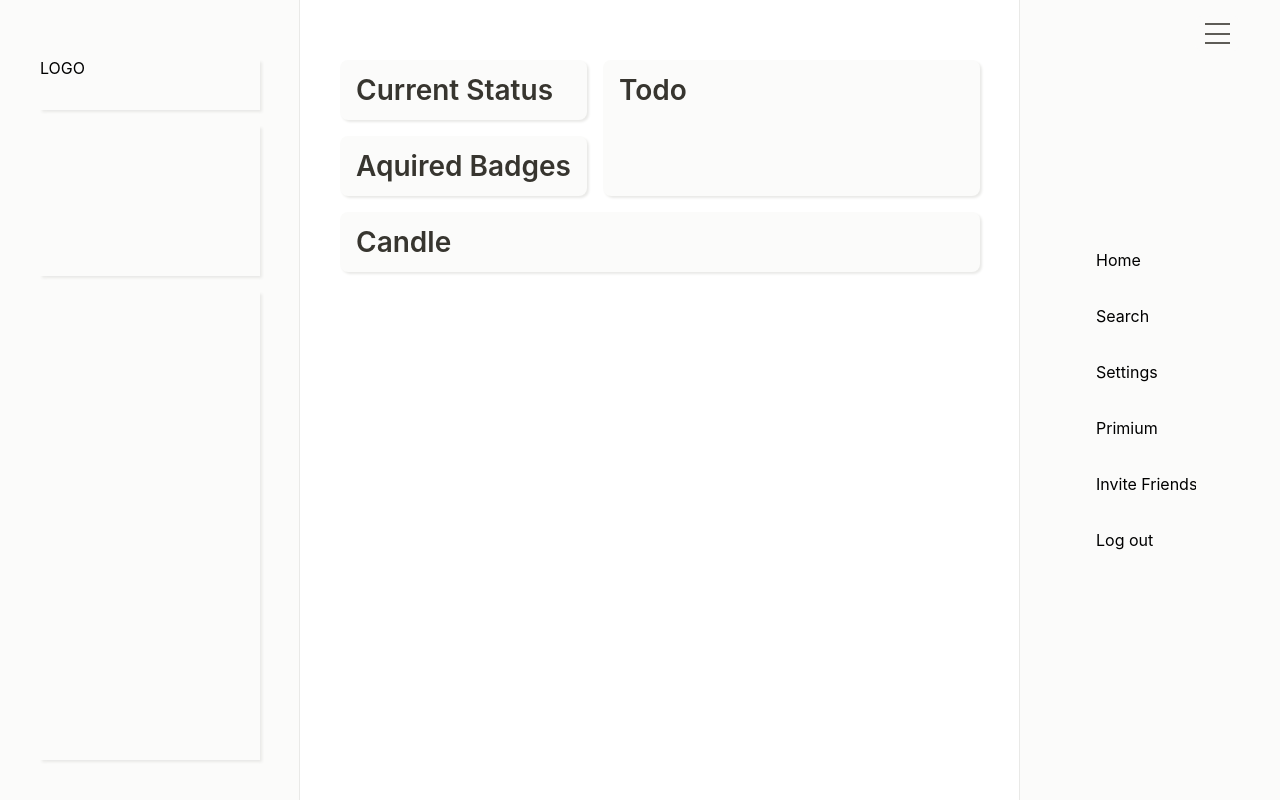
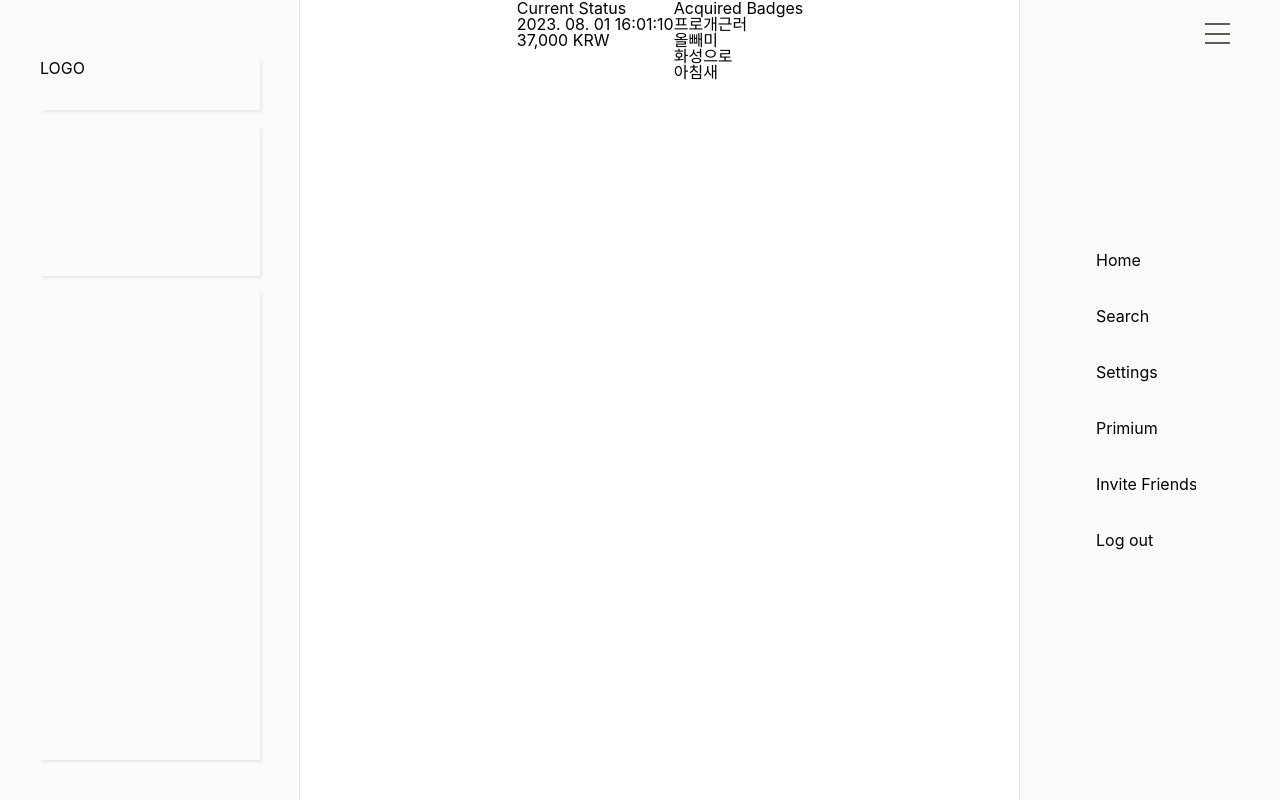
Before and after one commit to TaskStock/TaskStock, a Django app: page / in a window 1280 px wide. Run offline with Django 4.2, Linux system fonts and the light colour scheme; some libraries are stand-ins or nearby versions; some web fonts are replaced.

Commit message:
#9 feat: 홈화면 .main-container html 수정
홈화면 html의 main-container의 구조 수정

```diff
--- a/server/templates/base.html
+++ b/server/templates/base.html
@@ -14,6 +14,7 @@
     <!-- css -->
     <link rel="stylesheet" href="{% static 'css/reset.css' %}">
     <link rel="stylesheet" href="{% static 'css/base.css' %}">
+    <link rel="stylesheet" href="{% static 'css/home_main-section.css' %}">
 
     <title>TaskStock</title>
 </head>
@@ -28,39 +29,34 @@
         <!-- <div class="menu-left__following menu-left__box"></div> -->
     </div>
         <div class="main-container">
-        <main>
-            <div class="main-top">
-                <div class="main-left">
-                    <div class="main__current main__box">
-                        <div class="main__box--header main__current--header">
-                            <!-- 작업공간 -->
-                            <h2>Current Status</h2>
+            {% block content %}
+                <div class="main-container__current-status">
+                    <h1>Current Status</h1>
+                    <p>
+                        <span>2023. 08. 01</span>
+                        <span>16:01:10</span>
+                    </p>
+                    <h3>37,000 KRW</h3>
                 </div>
+                <div class="main-container__badges">
+                    <h1>Acquired Badges</h1>
+                    <ul class="main-container__badges-list">
+                        <li>
+                            <span>프로개근러</span>
+                            <i class="gg-check"></i>
+                        </li>
+                        <li>
+                            <span>올빼미</span>
+                        </li>
+                        <li>
+                            <span>화성으로</span>
+                        </li>
+                        <li>
+                            <span>아침새</span>
+                        </li>
+                    </ul>
                 </div>
-                    <div class="main__badge main__box">
-                        <div class="main__box--header main__badge--header">
-                            <!-- 작업공간 -->
-                            <h2>Aquired Badges</h2>
-                        </div>
-                    </div>
-
-                </div>
-                <div class="main__todo main__box">
-                    <div class="main__box--header main__todo--header">
-                        <!-- 작업공간 -->
-                        <h2>Todo</h2>
-                    </div>
-                </div>
-            </div>
-            <div class="main-bottom">
-                <div class="main__graph main__box">
-                    <div class="main__box--header main__graph--header">
-                        <!-- 작업공간 -->
-                        <h2>Candle</h2>
-                    </div>
-                </div>
-            </div>
-        </main>
+            {% endblock %}
             <!-- hamburger -->
             <div class="menu-right__hamburger">
                 <div></div>
```
Lines whose indentation alone changed are shown as unchanged.
